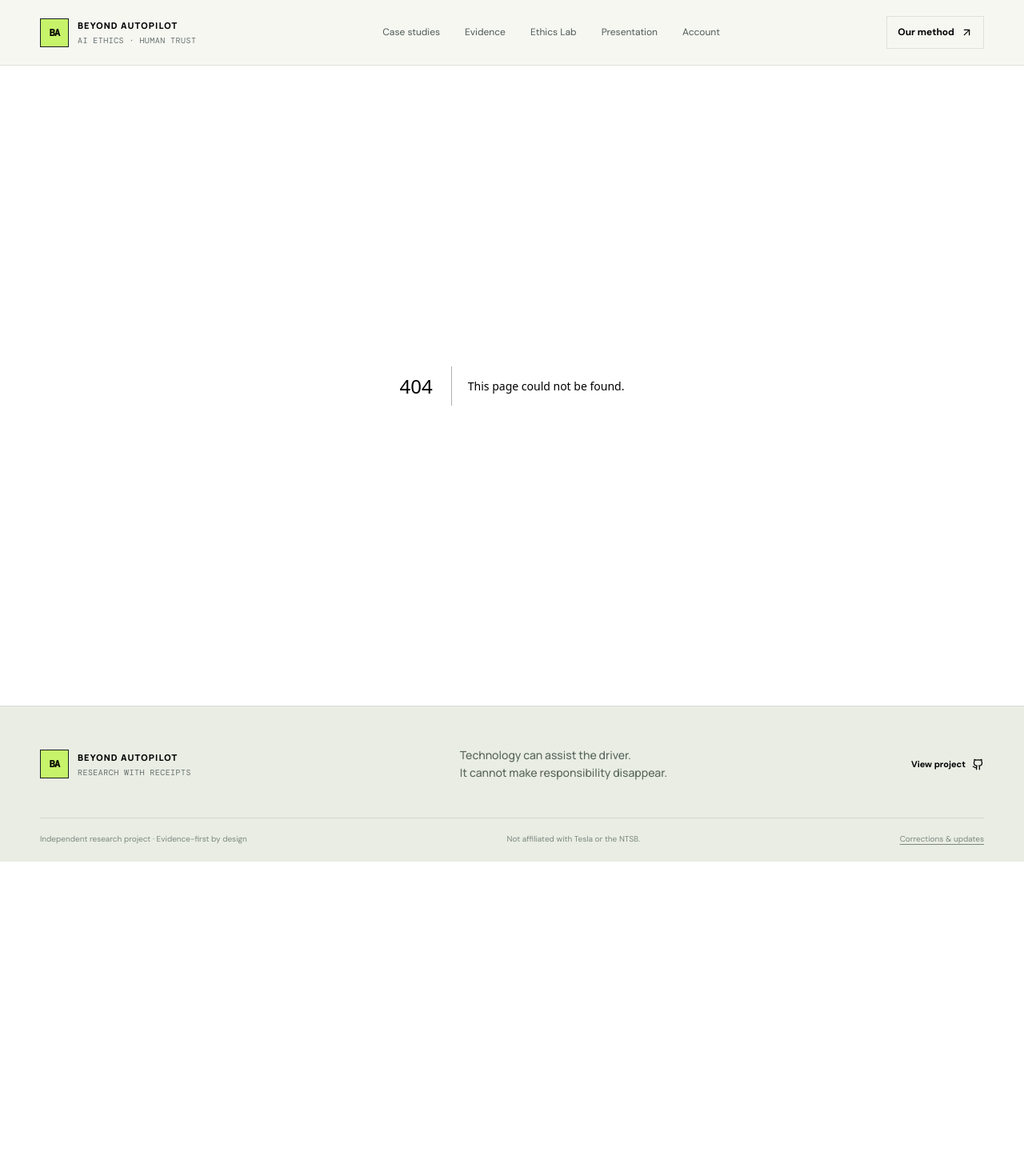
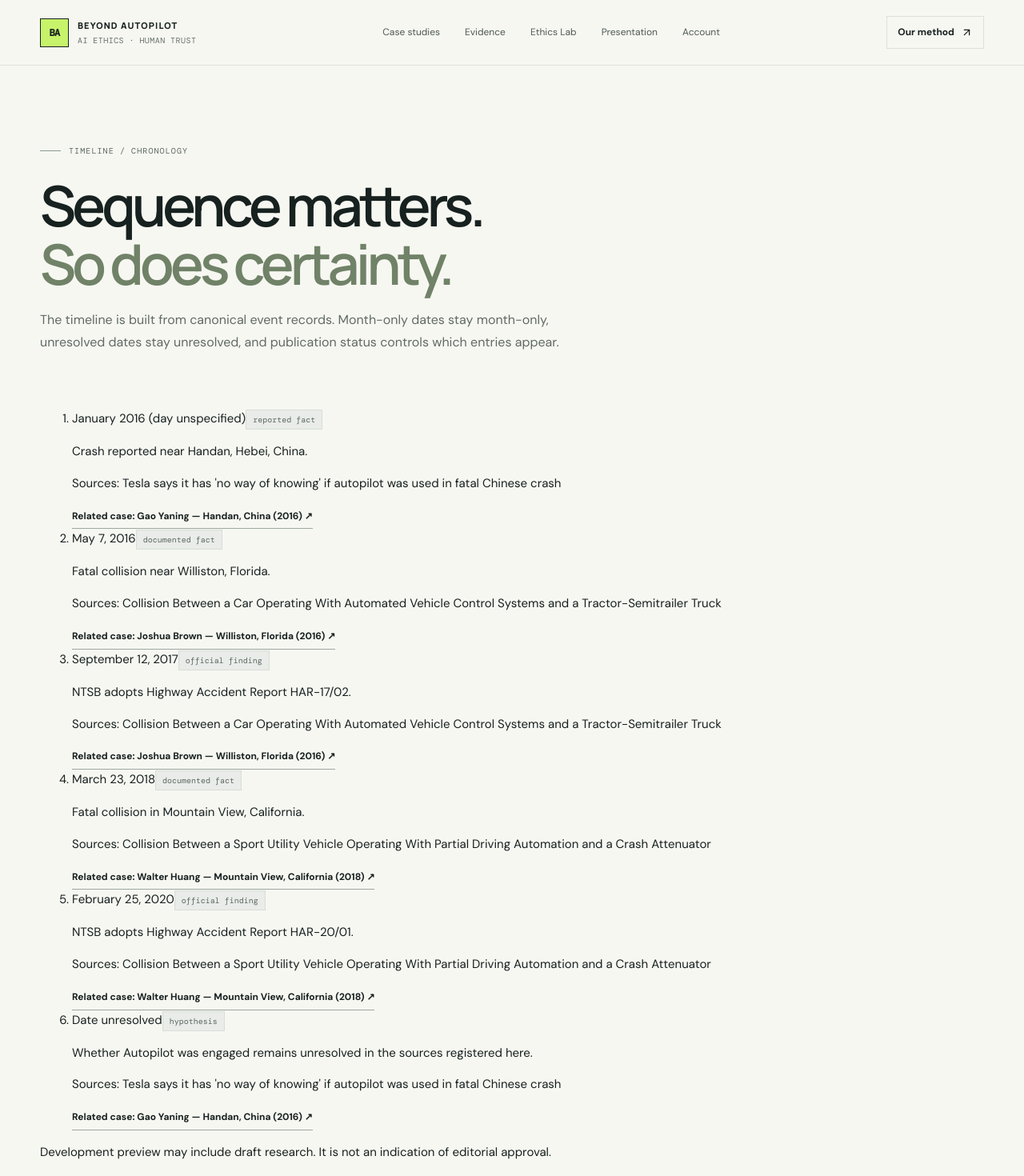
Before and after one commit to Uddeshya112/Ai-Ethics, a Next.js app: page /timeline in a window 1280 px wide. Before the commit this address had no page. Shown: the top 1470 px of the page at 80% size. Before the commit the page ends 1077 px from the top, so only its background shows below. Built offline with nearby package versions, Linux system fonts and the light colour scheme.

Commit message:
feat: add publication-gated timeline

```diff
--- /dev/null
+++ b/app/timeline/page.tsx
@@ -0,0 +1,12 @@
+import type { Metadata } from "next";
+import Link from "next/link";
+import { getVisibleIncidents, showDraftResearch } from "@/lib/research/publication";
+import { sources } from "@/lib/research/sources";
+export const metadata: Metadata = { title:"Incident timeline", description:"Chronological events from the registered research dataset, subject to publication status." };
+function sortDateValue(date:string):number{if(!date)return Number.POSITIVE_INFINITY;const normalized=/^\d{4}-\d{2}$/.test(date)?date+"-01":date;const value=Date.parse(normalized+"T12:00:00Z");return Number.isFinite(value)?value:Number.POSITIVE_INFINITY;}
+function formatDate(date:string):string{if(!date)return "Date unresolved";if(/^\d{4}-\d{2}$/.test(date)){const p=date.split("-").map(Number);const label=new Intl.DateTimeFormat("en",{month:"long",timeZone:"UTC"}).format(new Date(Date.UTC(p[0],p[1]-1,1)));return label+" "+p[0]+" (day unspecified)";}if(/^\d{4}-\d{2}-\d{2}$/.test(date))return new Intl.DateTimeFormat("en",{day:"numeric",month:"long",year:"numeric",timeZone:"UTC"}).format(new Date(date+"T12:00:00Z"));return "Date unresolved";}
+const anchors:Record<string,string>={"gao-yaning":"handan","joshua-brown":"williston","walter-huang":"mountain-view"};
+export default function TimelinePage(){const visible=getVisibleIncidents();const events=visible.flatMap((incident)=>incident.events.map((event,index)=>({...event,key:incident.id+"-"+event.date+"-"+index,title:incident.title,anchor:anchors[incident.id]}))).sort((a,b)=>sortDateValue(a.date)-sortDateValue(b.date));const titles=new Map(sources.map((source)=>[source.id,source.title]));return <div className="page-shell shell">
+<div className="page-hero"><div className="eyebrow"><span className="eyebrow-line"/> TIMELINE / CHRONOLOGY</div><h1>Sequence matters.<br/><em>So does certainty.</em></h1><p className="page-lede">The timeline is built from canonical event records. Month-only dates stay month-only, unresolved dates stay unresolved, and publication status controls which entries appear.</p></div>
+{events.length===0?<section className="notice-box"><div><strong>No incident events are cleared for public timeline display.</strong><p>Registered incidents remain draft. Events are hidden in production until each incident is explicitly marked published. Development preview can show draft data.</p></div></section>:<ol className="timeline-list">{events.map((event)=><li className="timeline-item" key={event.key}><div className="timeline-marker" aria-hidden="true"/><div className="timeline-content"><div className="timeline-meta"><time>{formatDate(event.date)}</time><span className="badge badge-gray">{event.classification.replaceAll("_"," ")}</span></div><p>{event.description}</p>{event.sourceIds.length>0&&<p className="timeline-source">Sources: {event.sourceIds.map((id)=>titles.get(id)??id).join("; ")}</p>}{event.anchor&&<Link className="arrow-link" href={"/cases#"+event.anchor}>Related case: {event.title} ↗</Link>}</div></li>)}</ol>}
+{showDraftResearch&&<p className="draft-preview-note">Development preview may include draft research. It is not an indication of editorial approval.</p>}</div>;}
```
